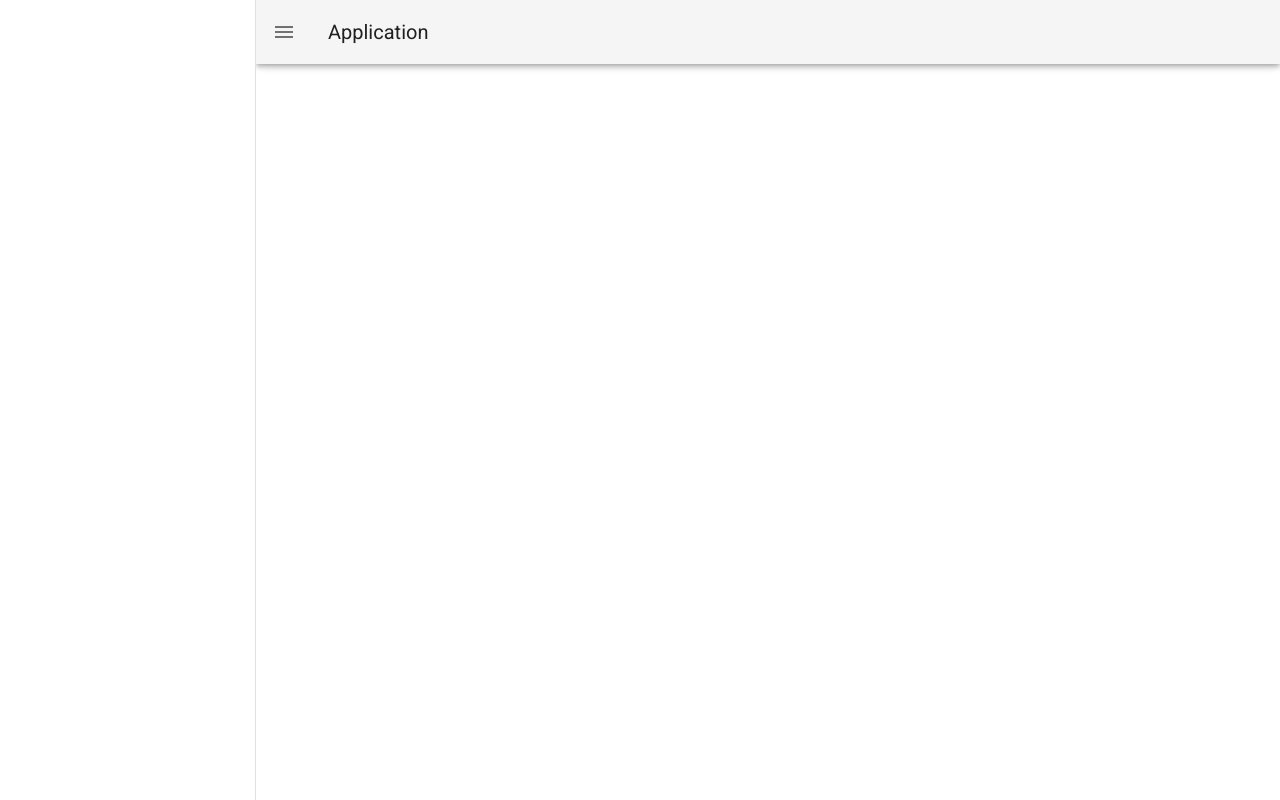
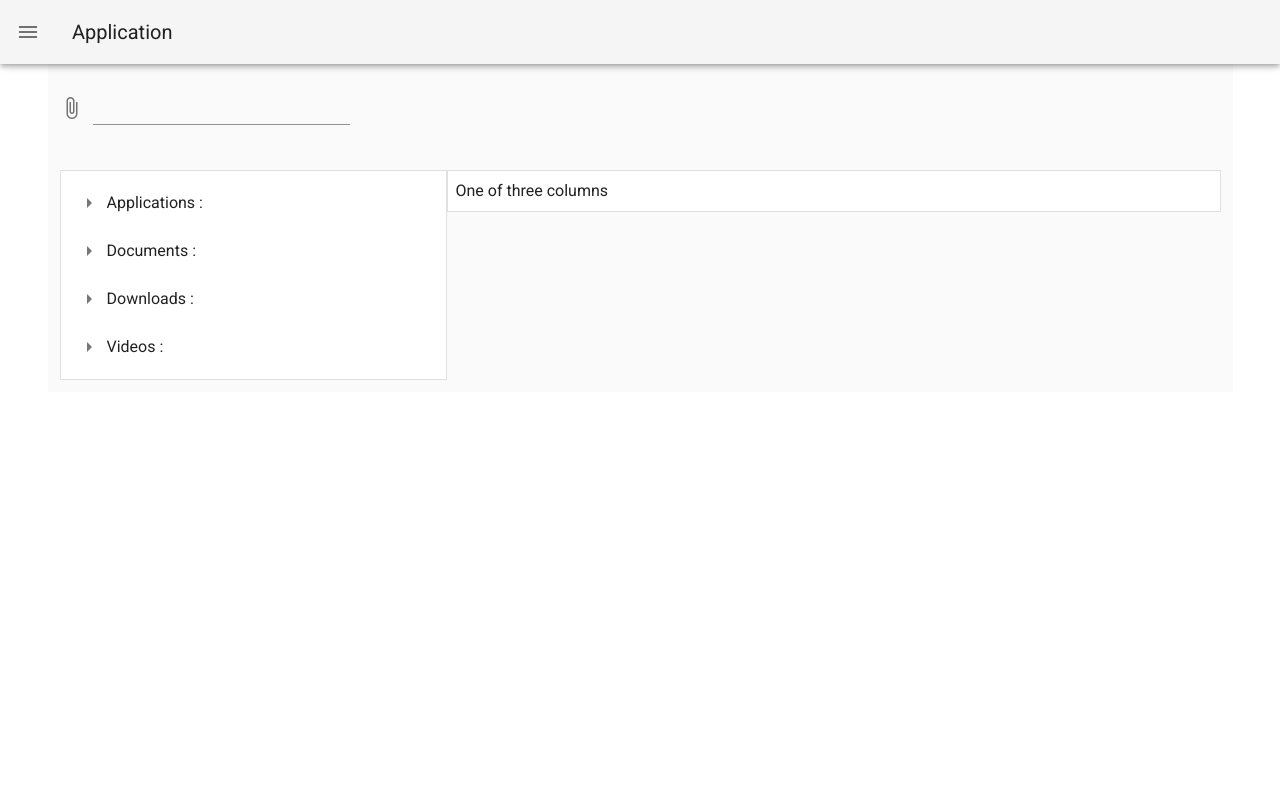
Before and after one commit to LunCoSim/yarm, a Vue app: page / in a window 1280 px wide. Built offline with nearby package versions, Linux system fonts and the light colour scheme.

Commit message:
первичная подготовка шаблона

```diff
--- a/src/App.vue
+++ b/src/App.vue
@@ -14,7 +14,57 @@
     </v-app-bar>
 
     <v-main>
-      <!--  -->
+      <v-container class="grey lighten-5">
+        <v-row no-gutters>
+          <v-col
+              cols="12"
+              sm="3"
+          >
+              <v-file-input
+                  truncate-length="15"
+              ></v-file-input>
+          </v-col>
+          <v-col
+              cols="12"
+              sm="6"
+          >
+          </v-col>
+        </v-row>
+      </v-container>
+      <v-container class="grey lighten-5">
+        <v-row no-gutters>
+          <v-col
+              key="1"
+              cols="12"
+              sm="4"
+          >
+            <v-card
+                class="pa-2"
+                outlined
+                tile
+            >
+              <v-treeview
+                  activatable
+                  :items="items"
+              ></v-treeview>
+            </v-card>
+          </v-col>
+          <v-col
+              key="2"
+              cols="12"
+              sm="8"
+          >
+            <v-card
+                class="pa-2"
+                outlined
+                tile
+            >
+              One of three columns
+            </v-card>
+          </v-col>
+        </v-row>
+      </v-container>
+
     </v-main>
   </v-app>
 </template>
@@ -22,7 +72,81 @@
 <script>
 export default {
   data: () => {
-      return ({ drawer: null })
+    return ({
+      drawer: false,
+      items: [
+        {
+          id: 1,
+          name: 'Applications :',
+          children: [
+            { id: 2, name: 'Calendar : app' },
+            { id: 3, name: 'Chrome : app' },
+            { id: 4, name: 'Webstorm : app' },
+          ],
+        },
+        {
+          id: 5,
+          name: 'Documents :',
+          children: [
+            {
+              id: 6,
+              name: 'vuetify :',
+              children: [
+                {
+                  id: 7,
+                  name: 'src :',
+                  children: [
+                    { id: 8, name: 'index : ts' },
+                    { id: 9, name: 'bootstrap : ts' },
+                  ],
+                },
+              ],
+            },
+            {
+              id: 10,
+              name: 'material2 :',
+              children: [
+                {
+                  id: 11,
+                  name: 'src :',
+                  children: [
+                    { id: 12, name: 'v-btn : ts' },
+                    { id: 13, name: 'v-card : ts' },
+                    { id: 14, name: 'v-window : ts' },
+                  ],
+                },
+              ],
+            },
+          ],
+        },
+        {
+          id: 15,
+          name: 'Downloads :',
+          children: [
+            { id: 16, name: 'October : pdf' },
+            { id: 17, name: 'November : pdf' },
+            { id: 18, name: 'Tutorial : html' },
+          ],
+        },
+        {
+          id: 19,
+          name: 'Videos :',
+          children: [
+            {
+              id: 20,
+              name: 'Tutorials :',
+              children: [
+                { id: 21, name: 'Basic layouts : mp4' },
+                { id: 22, name: 'Advanced techniques : mp4' },
+                { id: 23, name: 'All about app : dir' },
+              ],
+            },
+            { id: 24, name: 'Intro : mov' },
+            { id: 25, name: 'Conference introduction : avi' },
+          ],
+        },
+      ],
+    })
   },
 }
 </script>
```
Lines whose indentation alone changed are shown as unchanged.
